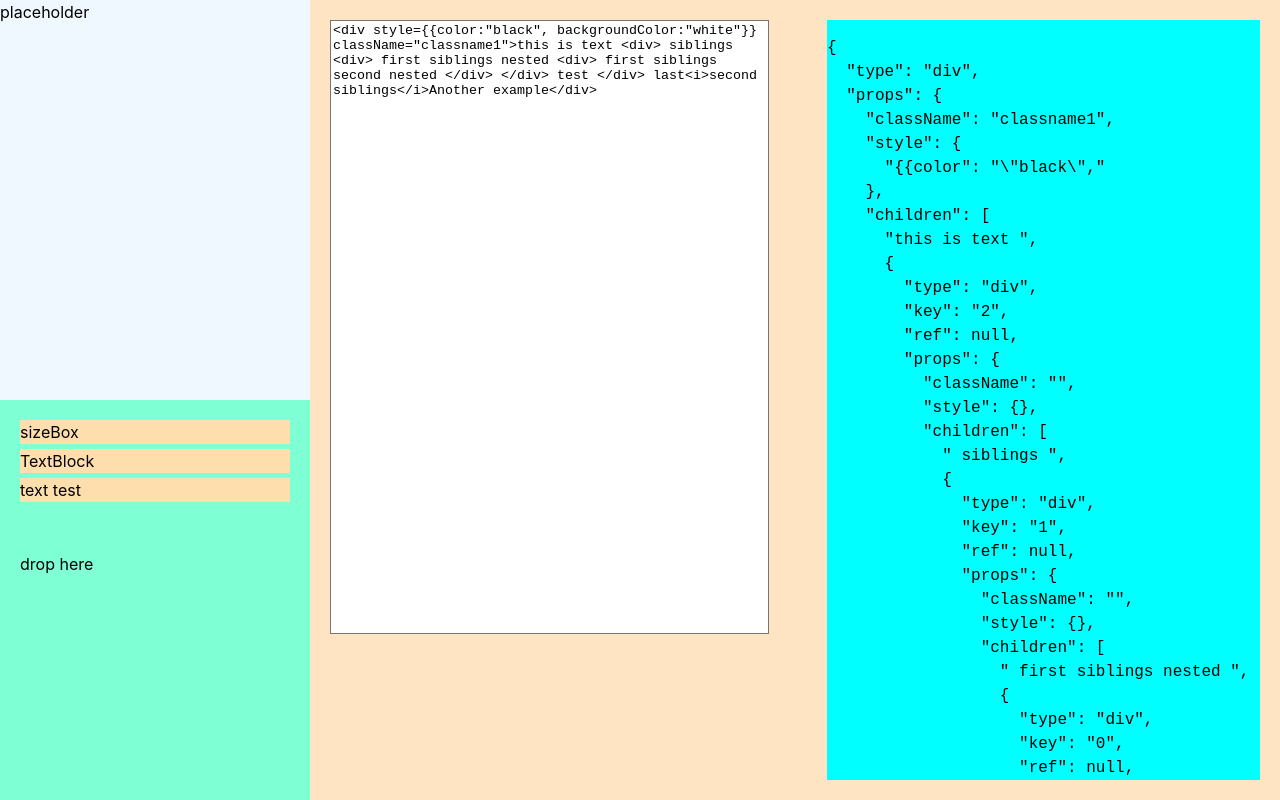
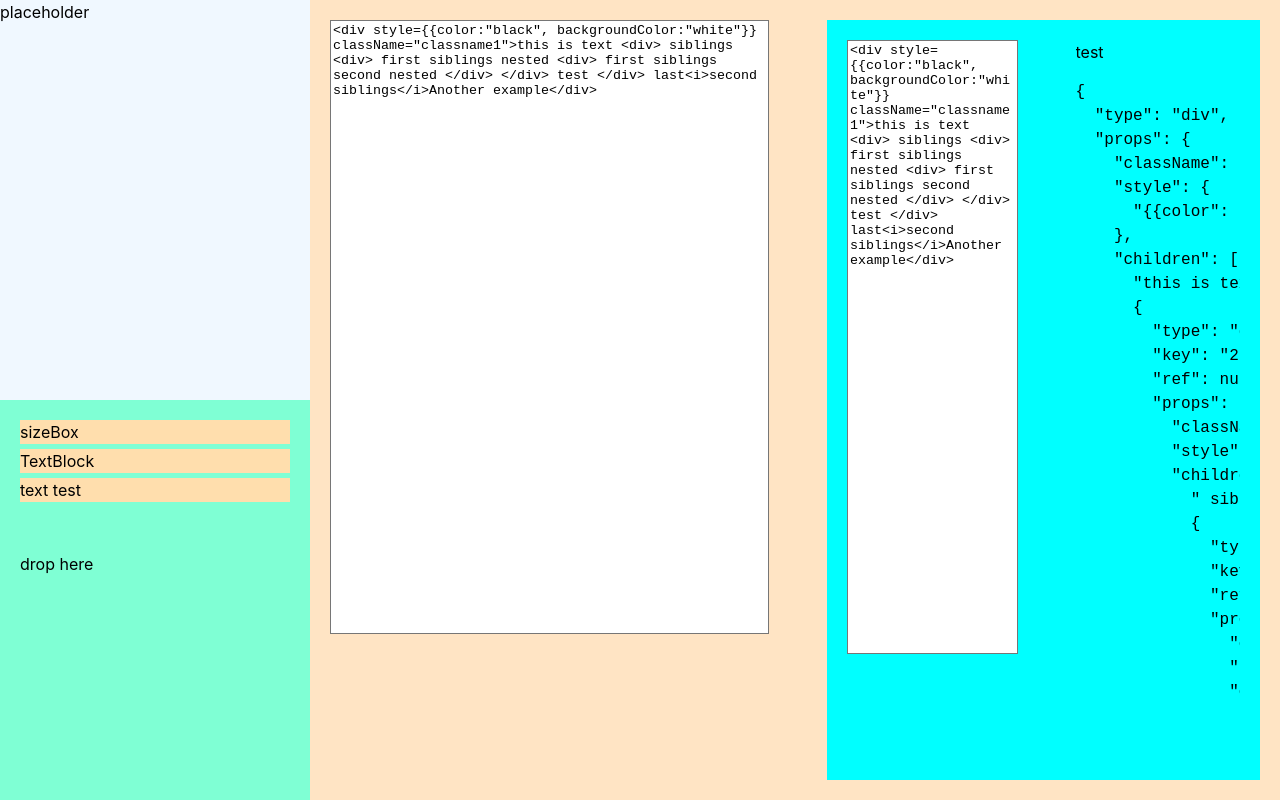
Before and after one commit to Kndgy/jsx-to-unreal-umg, a React (Vite) app: page / in a window 1280 px wide. Shown: the top 800 px of the page. Built offline with nearby package versions, Linux system fonts and the light colour scheme.

Commit message:
separate ast viewer components

```diff
--- /dev/null
+++ b/src/modules/astViewer.module.css
@@ -0,0 +1,31 @@
+.container{
+    height: 100%;
+    display: flex;
+    flex-direction: row;
+    justify-content: space-between;
+    gap: 4rem;
+    padding: 20px;
+    position: relative;
+}
+
+.inputContainer{
+    height: 100%;
+    width: 100%;
+    height: 100%;
+
+}
+
+.input{
+    background-color: white;
+    color: black;
+    height: 80%;
+    width: 100%;
+    resize:none
+}
+
+.result{
+    width: 100%;
+    height: 100%;
+    overflow-y: scroll;
+    background-color: aqua;
+}
--- a/src/modules/astViewer.tsx
+++ b/src/modules/astViewer.tsx
@@ -1,14 +1,36 @@
+import { useState } from "react";
 import { convertNodeToJSON } from "../parser/convertNodeToJSON"
 import { ParseStringtoNode } from "../parser/ParseStringtoNode"
+import styles from './astViewer.module.css'
 
-interface astViewer {
-    text: string;
-}
+export const AstViewer = () => {
 
-export const AstViewer = ({text}:astViewer) => {
+    const [text, setText] = useState({
+        text:`<div style={{color:"black", backgroundColor:"white"}} className="classname1">this is text <div> siblings <div> first siblings nested <div> first siblings second nested </div> </div> test </div> last<i>second siblings</i>Another example</div>`,
+    })
+
+    const handleText = (event:any) => {
+        setText({text:event.target.value});
+        console.log(event.target.value)
+    }
+
+    const reactElements = ParseStringtoNode(text.text);
+
     return(
-        <div>
-            <pre>{JSON.stringify(convertNodeToJSON(ParseStringtoNode(text)), null , 2)}</pre>
+        <div className={styles.container}>
+            {/* {reactElements} */}
+            <div className={styles.inputContainer}>
+                    <textarea
+                        className={styles.input}
+                        id='text'
+                        value={text.text}
+                        onChange={handleText}
+                    />
+                </div>
+                <div className={styles.result}>
+                    test
+                    <pre>{JSON.stringify(convertNodeToJSON(ParseStringtoNode(text.text)), null , 2)}</pre>
+                </div>
         </div>
     )
 }
```
